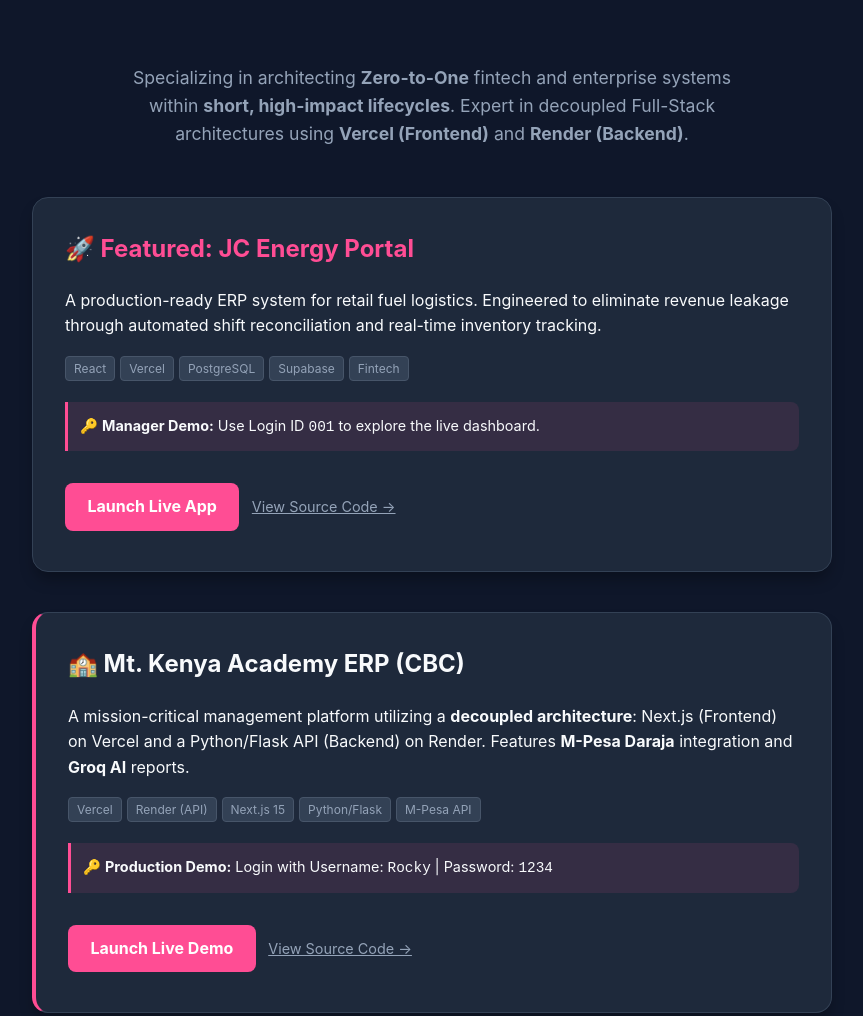
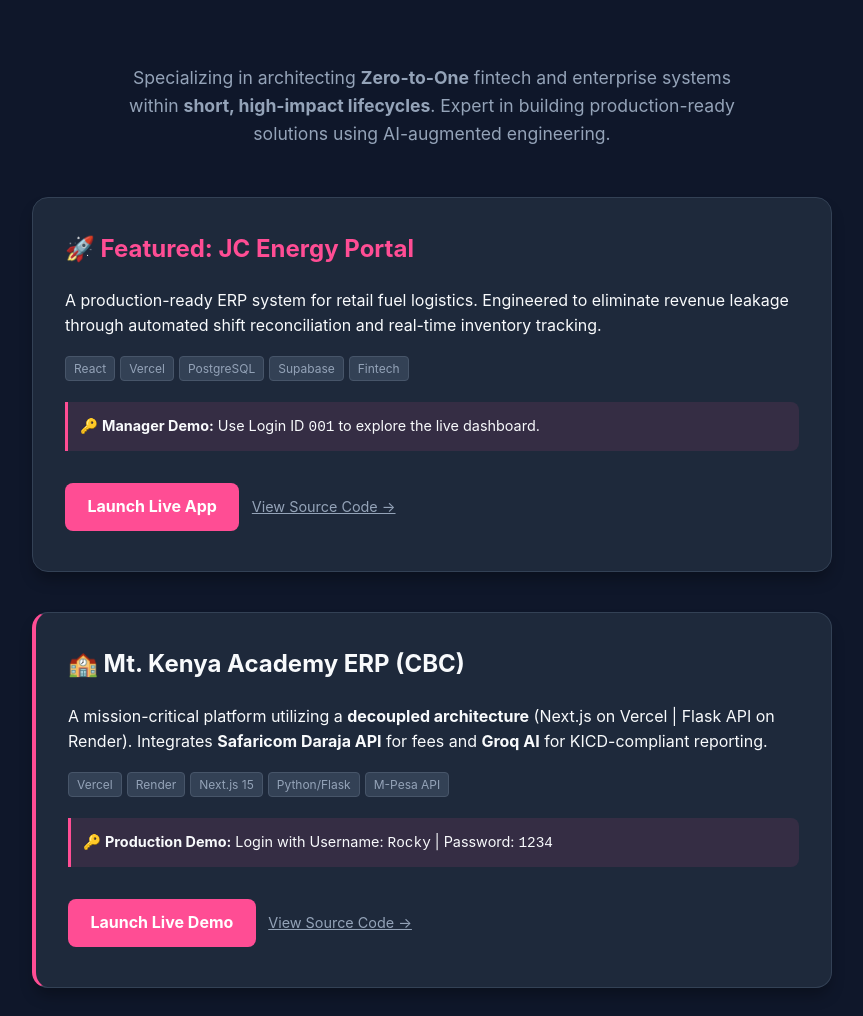
Before and after one commit to Rockykymm/peters-cv, a plain HTML site: page index.html in a window 1280 px wide. Shown: the part 462-1478 px from the top of the page, without its empty margins (208-1071 px from the left). Drawn offline with Linux system fonts and the light colour scheme.

Commit message:
Update index.html

```diff
--- a/index.html
+++ b/index.html
@@ -10,17 +10,36 @@
         .container { max-width: 800px; margin: auto; padding: 2rem; }
         header { text-align: center; padding: 5rem 0 3rem; }
         .profile-img { width: 140px; height: 140px; border-radius: 50%; border: 3px solid var(--primary); object-fit: cover; margin-bottom: 1rem; }
-        .badge { display: inline-block; background: #334155; border: 1px solid var(--primary); padding: 0.3rem 0.8rem; border-radius: 20px; font-size: 0.85rem; font-weight: bold; color: #f8fafc; text-decoration: none; transition: 0.3s; }
+
+        .badge {
+            display: inline-block;
+            background: #334155;
+            border: 1px solid var(--primary);
+            padding: 0.3rem 0.8rem;
+            border-radius: 20px;
+            font-size: 0.85rem;
+            font-weight: bold;
+            color: #f8fafc;
+            text-decoration: none;
+            transition: 0.3s;
+        }
         .badge:hover { background: var(--primary); transform: translateY(-2px); }
+
         .philosophy { text-align: center; color: #94a3b8; font-size: 1.1rem; max-width: 650px; margin: 0 auto 3rem auto; }
+
         .project-card { border: 1px solid #334155; padding: 2rem; border-radius: 16px; background: var(--card); margin: 2.5rem 0; box-shadow: 0 10px 15px -3px rgba(0,0,0,0.3); transition: 0.3s; }
         .project-card:hover { transform: translateY(-5px); border-color: var(--primary); }
+
         .btn { display: inline-block; padding: 0.7rem 1.4rem; background: var(--primary); color: white; text-decoration: none; border-radius: 8px; font-weight: bold; margin: 0.5rem 0.5rem 0.5rem 0; transition: 0.3s; }
         .btn:hover { opacity: 0.8; transform: translateY(-2px); box-shadow: 0 0 15px rgba(255, 77, 148, 0.3); }
+
         .tag { font-size: 0.75rem; background: #334155; padding: 2px 8px; border-radius: 4px; margin-right: 5px; color: #94a3b8; border: 1px solid #475569; display: inline-block; margin-bottom: 5px; }
+
         .login-tip { background: rgba(255, 77, 148, 0.1); border-left: 3px solid var(--primary); padding: 12px; margin-top: 1rem; font-size: 0.9rem; color: #f8fafc; border-radius: 0 8px 8px 0; }
+
         footer { text-align: center; padding: 4rem 0; border-top: 1px solid #334155; margin-top: 3rem; }
         footer a { color: var(--primary); text-decoration: none; font-weight: 500; margin: 0 10px; }
+
         @media (max-width: 600px) { .btn { width: 100%; text-align: center; } }
     </style>
 </head>
@@ -38,7 +57,7 @@
         </header>
 
         <section class="philosophy">
-            Specializing in architecting <strong>Zero-to-One</strong> fintech and enterprise systems within <strong>short, high-impact lifecycles</strong>. Expert in decoupled Full-Stack architectures using <strong>Vercel (Frontend)</strong> and <strong>Render (Backend)</strong>.
+            Specializing in architecting <strong>Zero-to-One</strong> fintech and enterprise systems within <strong>short, high-impact lifecycles</strong>. Expert in building production-ready solutions using AI-augmented engineering.
         </section>
 
         <section id="work">
@@ -59,9 +78,9 @@
 
             <div class="project-card" style="border-left: 4px solid var(--primary);">
                 <h2 style="margin-top: 0; color: #f8fafc;">🏫 Mt. Kenya Academy ERP (CBC)</h2>
-                <p>A mission-critical management platform utilizing a <strong>decoupled architecture</strong>: Next.js (Frontend) on Vercel and a Python/Flask API (Backend) on Render. Features <strong>M-Pesa Daraja</strong> integration and <strong>Groq AI</strong> reports.</p>
+                <p>A mission-critical platform utilizing a <strong>decoupled architecture</strong> (Next.js on Vercel | Flask API on Render). Integrates <strong>Safaricom Daraja API</strong> for fees and <strong>Groq AI</strong> for KICD-compliant reporting.</p>
                 <div style="margin-bottom: 1rem;">
-                    <span class="tag">Vercel</span><span class="tag">Render (API)</span><span class="tag">Next.js 15</span><span class="tag">Python/Flask</span><span class="tag">M-Pesa API</span>
+                    <span class="tag">Vercel</span><span class="tag">Render</span><span class="tag">Next.js 15</span><span class="tag">Python/Flask</span><span class="tag">M-Pesa API</span>
                 </div>
                 <div class="login-tip">
                     🔑 <strong>Production Demo:</strong> Login with Username: <code>Rocky</code> | Password: <code>1234</code>
```
